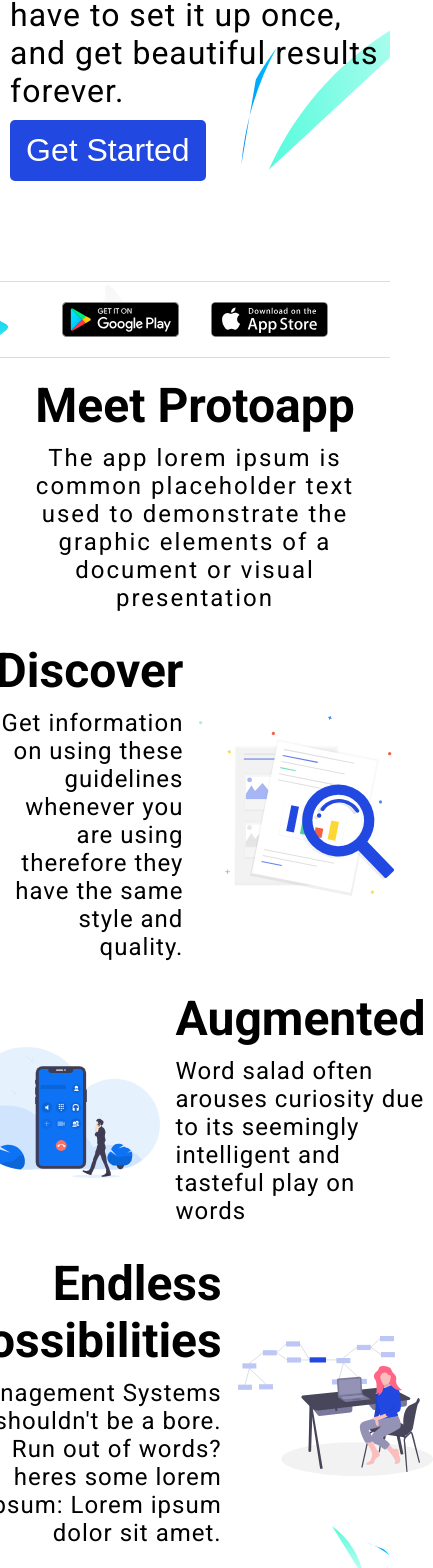
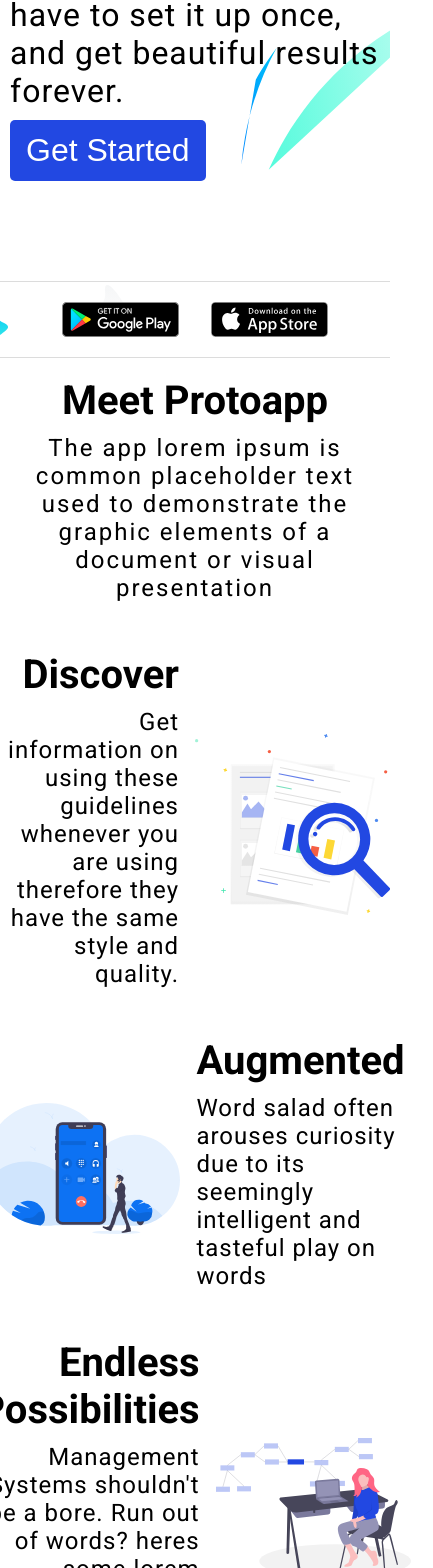
Before and after one commit to Stainzxc/Protoapp, a Vue app: page / in a window 390 px wide. Shown: the part 371-1939 px from the top of the page, 433 px wide, since content can reach past the window. Built offline with nearby package versions, Linux system fonts and the light colour scheme.

Commit message:
test for mobile view UI

```diff
--- a/src/assets/style.scss
+++ b/src/assets/style.scss
@@ -224,6 +224,7 @@
   }
   &__install-app {
     display: flex;
+    justify-content: center;
     gap: 2rem;
     margin-top: 70px;
   }
@@ -536,12 +537,12 @@
   .about-section {
     /* MEET */
     &__meet {
-      margin-bottom: 5%;
+      margin-bottom: 10%;
       margin-left: 4px;
       margin-right: 4px;
     }
     &__title {
-      font-size: 3rem;
+      font-size: 2.5rem;
     }
     &__text {
       letter-spacing: 2px;
@@ -551,11 +552,11 @@
 
     /* DISCOVER */
     &__discover {
-      margin-bottom: 5%;
+      margin-bottom: 10%;
       gap: 1rem;
     }
     &__title-discover {
-      font-size: 3rem;
+      font-size: 2.5rem;
     }
     &__text-discover {
       letter-spacing: 1px;
@@ -565,11 +566,11 @@
 
     /* AUGMENTED */
     &__augmented {
-      margin-bottom: 5%;
+      margin-bottom: 10%;
       gap: 1rem;
     }
     &__title-augmented {
-      font-size: 3rem;
+      font-size: 2.5rem;
     }
     &__text-augmented {
       letter-spacing: 1px;
@@ -579,11 +580,11 @@
 
     /* ENDLESS POSSIBILITIES */
     &__possibilities {
-      margin-bottom: 5%;
+      margin-bottom: 10%;
       gap: 1rem;
     }
     &__title-possibilities {
-      font-size: 3rem;
+      font-size: 2.5rem;
     }
     &__text-possibilities {
       letter-spacing: 1px;
@@ -618,10 +619,10 @@
   .action {
     padding: 0 4px 0 4px;
     &__title-action {
-      font-size: 4rem;
+      font-size: 3rem;
     }
     &__text-action {
-      font-size: 2rem;
+      font-size: 1.5rem;
     }
     &__card {
       display: flex;
```
